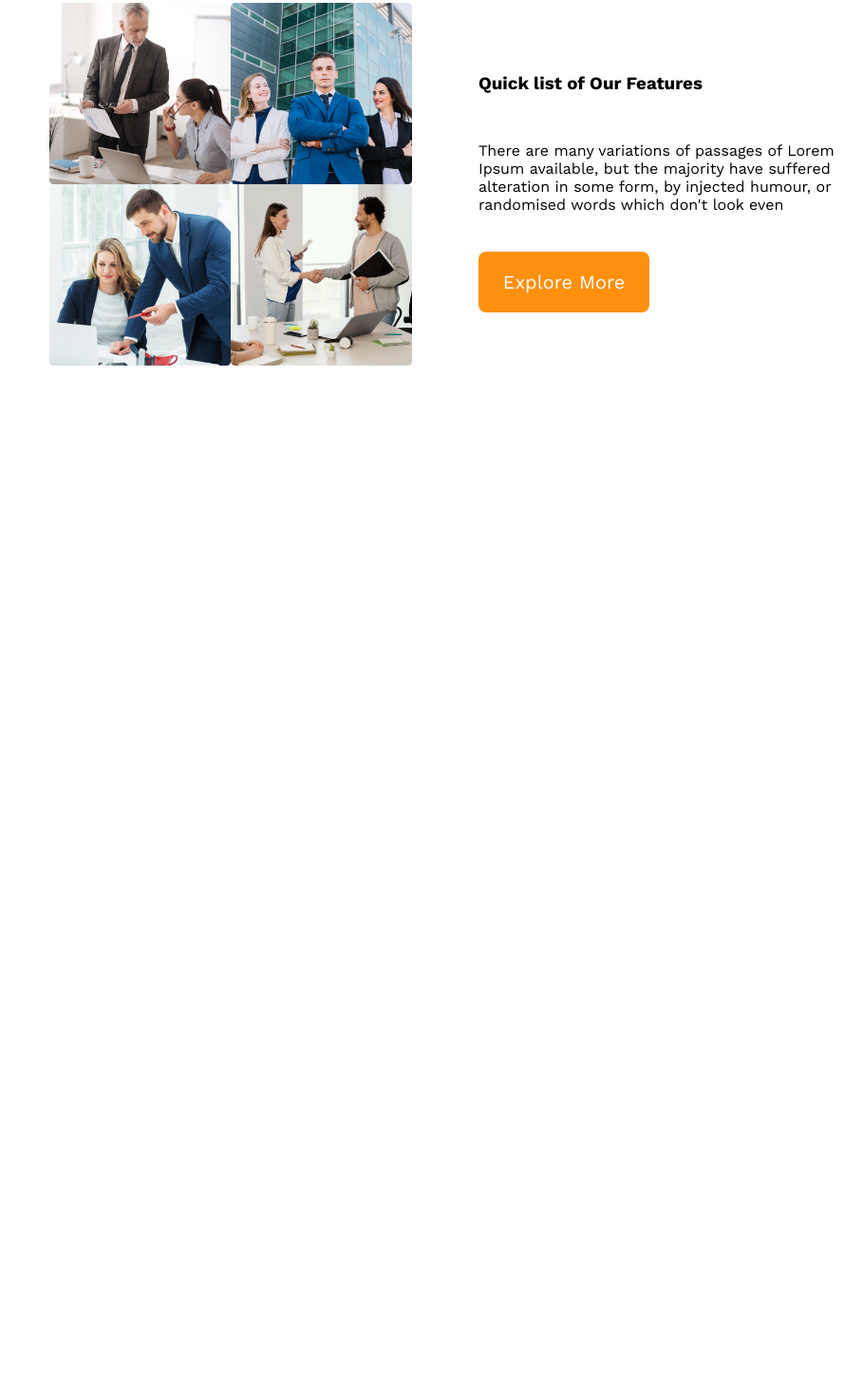
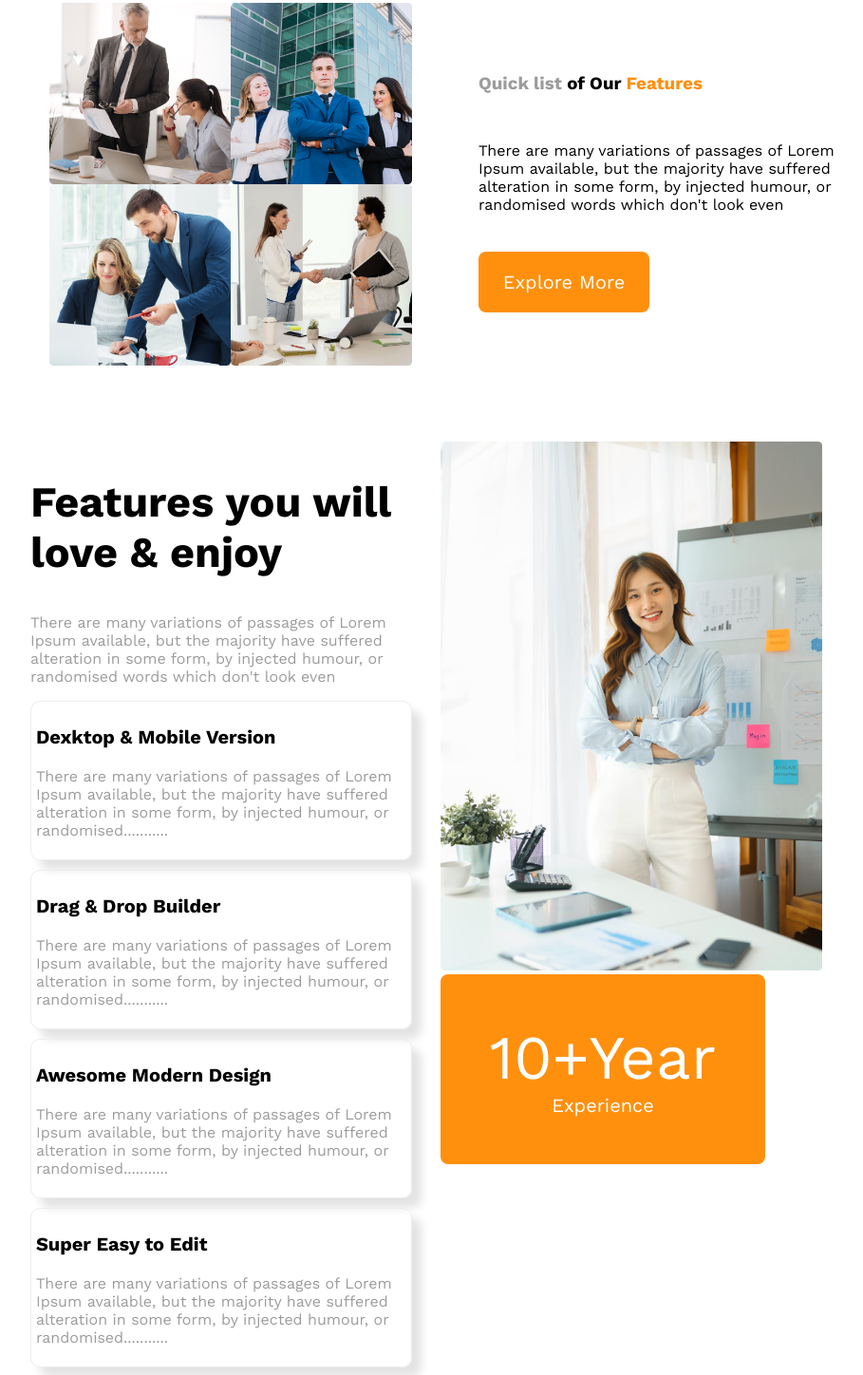
Before and after one commit to skSadi12/architects-resources, a plain HTML site: page index.html in a window 1280 px wide. Shown: the part 1009-2457 px from the top of the page at 95% size, without its empty margins (206-1115 px from the left). Before the commit the page ends 1402 px from the top, so only its background shows below. Drawn offline with nearby package versions, Linux system fonts and the light colour scheme; a web font is replaced by a local one.

Commit message:
Features section done

```diff
--- a/index.html
+++ b/index.html
@@ -40,13 +40,46 @@
                 <img src="images/team4.png" alt="">
             </div>
             <div class="teams-text">
-                <h3>Quick list of Our Features</h3>
+                <h3><span style="color: rgb(156, 156, 156) ;">Quick list</span> of Our <span style="color:#FF900E ;">Features</span></h3>
                 <p>There are many variations of passages of Lorem Ipsum available, but the majority have suffered alteration in some form, by injected humour, or randomised words which don't look even</p>
                 <button class="button"><a href="">Explore More</a></button>
             </div>
         </section>
         <!-- start teams-container -->
 
+
+        <!-- Features section start -->
+         <section>
+            <div class="Features-container">
+                <div class="Features-text">
+                    <div>
+                        <h2>Features you will love & enjoy</h2>
+                        <p>There are many variations of passages of Lorem Ipsum available, but the majority have suffered alteration in some form, by injected humour, or randomised words which don't look even</p>
+                    </div>
+                    <div class="text-box">
+                        <h3>Dexktop & Mobile Version</h3>
+                        <p>There are many variations of passages of Lorem Ipsum available, but the majority have suffered alteration in some form, by injected humour, or randomised...........</p>
+                    </div>
+                    <div class="text-box">
+                        <h3>Drag & Drop Builder</h3>
+                        <p>There are many variations of passages of Lorem Ipsum available, but the majority have suffered alteration in some form, by injected humour, or randomised...........</p>
+                    </div>
+                    <div class="text-box">
+                        <h3>Awesome Modern Design</h3>
+                        <p>There are many variations of passages of Lorem Ipsum available, but the majority have suffered alteration in some form, by injected humour, or randomised...........</p>
+                    </div>
+                    <div class="text-box">
+                        <h3>Super Easy to Edit</h3>
+                        <p>There are many variations of passages of Lorem Ipsum available, but the majority have suffered alteration in some form, by injected humour, or randomised...........</p>
+                    </div>
+                </div>
+                <div class="features-img">
+                    <img src="images/architect.png" alt="">
+                    <button class="button ex"><a href=""><span class="ex1" >10+Year</span> Experience</a></button>
+                </div>
+            </div>
+         </section>
+         <!-- Features section end -->
 
     </main>
     <!-- main end -->
--- a/style/style.css
+++ b/style/style.css
@@ -126,7 +126,7 @@ main {
 }
 
 .teams-text h2 {
-  font-size: 45px;
+  font-size: 55px;
 
 }
 .teams-text p{
@@ -171,3 +171,43 @@ main {
   }
 
 }
+
+/* Features-container start */
+
+.Features-container{
+  display: grid;
+  grid-template-columns: 50% 50%;
+  gap: 30px;
+  margin-top: 80px;
+  margin-left: 230px;
+  margin-right: 230px;
+}
+.Features-container img{
+  width: 100%;
+}
+.text-box{
+  margin-top: 10px;
+  border: 1px solid rgb(237, 237, 237);
+  box-shadow: 10px 10px 10px rgb(227, 227, 227);
+  padding: 5px;
+  border-radius: 10px;
+}
+.Features-container p {
+  font-size: 16px;
+  color: rgb(156, 156, 156) ;
+}
+.Features-container h3 {
+  font-size: 20px;
+}
+.ex{
+  width: 342px;
+  height: 200px;
+  padding: 5px;
+}
+.Features-container h2 {
+  font-size: 45px;
+}
+.ex1{
+  font-size:65px ;
+
+}
```
